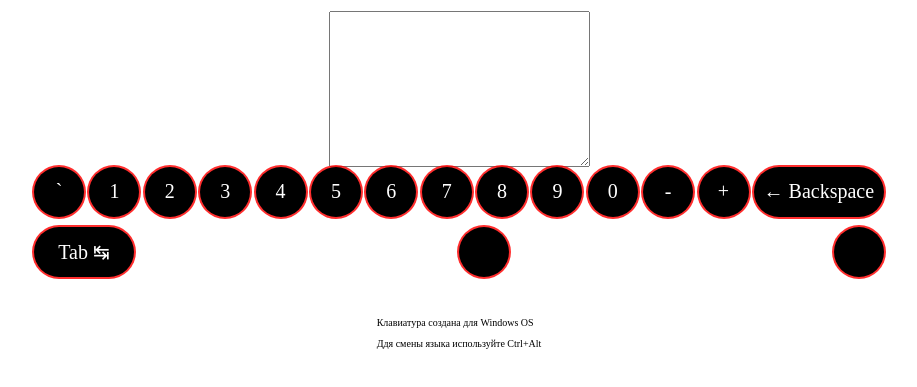
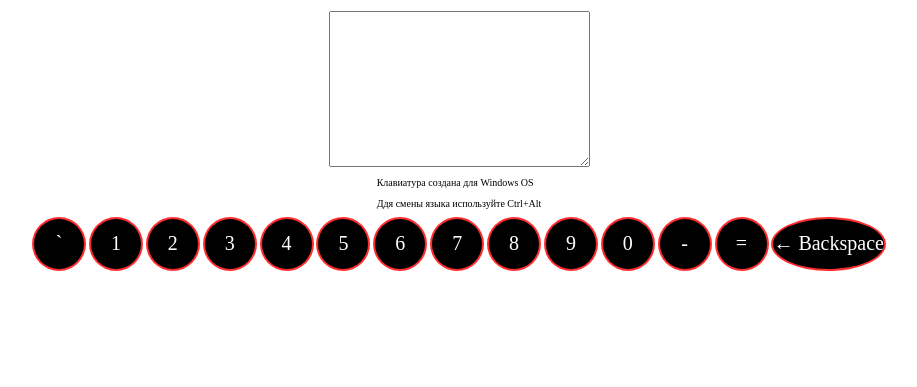
Before and after one commit to kovzanok/virtual-keyboard, a website: page index.html in a window 1280 px wide. Shown: the part 47-434 px from the top of the page, without its empty margins (181-1098 px from the left). Drawn offline with Linux system fonts and the light colour scheme.

Commit message:
feat: keyboard is generated from JS

```diff
--- a/index.html
+++ b/index.html
@@ -11,90 +11,6 @@
     <div class="container">
       <h1 class="title">Virtual Keyboard</h1>
       <textarea cols="30" rows="10"></textarea>
-      <div class="keyboard">
-        <div class="keyboard-row">
-          <div class="keyboard-key keyBackquote">
-            <div class="key-main rus hidden">ё</div>
-            <div class="key-shift rus hidden">Ё</div>
-            <div class="key-main eng">`</div>
-            <div class="key-shift eng hidden">~</div>
-          </div>
-          <div class="keyboard-key keyOne">
-            <div class="key-main">1</div>
-            <div class="key-shift hidden">!</div>
-          </div>
-          <div class="keyboard-key keyTwo">
-            <div class="key-main">2</div>
-            <div class="key-shift rus hidden">"</div>
-            <div class="key-shift eng hidden">@</div>
-          </div>
-          <div class="keyboard-key keyThree">
-            <div class="key-main">3</div>
-            <div class="key-shift rus hidden">№</div>
-            <div class="key-shift eng hidden">#</div>
-          </div>
-          <div class="keyboard-key keyFour">
-            <div class="key-main">4</div>
-            <div class="key-shift rus hidden">;</div>
-            <div class="key-shift eng hidden">$</div>
-          </div>
-          <div class="keyboard-key keyFive">
-            <div class="key-main">5</div>
-            <div class="key-shift hidden">%</div>
-          </div>
-          <div class="keyboard-key keySix">
-            <div class="key-main">6</div>
-            <div class="key-shift rus hidden">:</div>
-            <div class="key-shift eng hidden">^</div>
-          </div>
-          <div class="keyboard-key keySeven">
-            <div class="key-main">7</div>
-            <div class="key-shift rus hidden">?</div>
-            <div class="key-shift eng hidden">&</div>
-          </div>
-          <div class="keyboard-key keyEight">
-            <div class="key-main">8</div>
-            <div class="key-shift hidden">*</div>
-          </div>
-          <div class="keyboard-key keyNine">
-            <div class="key-main">9</div>
-            <div class="key-shift hidden">(</div>
-          </div>
-          <div class="keyboard-key keyZero">
-            <div class="key-main">0</div>
-            <div class="key-shift hidden">)</div>
-          </div>
-          <div class="keyboard-key keyMines">
-            <div class="key-main">-</div>
-            <div class="key-shift hidden">_</div>
-          </div>
-          <div class="keyboard-key keyPlus">
-            <div class="key-main">+</div>
-            <div class="key-shift hidden">=</div>
-          </div>
-          <div class="keyboard-key keyBackspace">← Backspace</div>
-        </div>
-        <div class="keyboard-row">
-          <div class="keyboard-key keyTab">
-            <div class="key-main">Tab ↹</div>
-          </div>
-          <div class="keyboard-key keyQ">
-            <div class="key-main rus hidden">й</div>
-            <div class="key-shift rus hidden">Й</div>
-            <div class="key-main eng hidden">q</div>
-            <div class="key-shift eng hidden">Q</div>
-          </div>
-          <div class="keyboard-key keyW">
-            <div class="key-main rus hidden">ц</div>
-            <div class="key-shift rus hidden">Ц</div>
-            <div class="key-main eng hidden">w</div>
-            <div class="key-shift eng hidden">W</div>
-          </div>
-        </div>
-        <div class="keyboard-row"></div>
-        <div class="keyboard-row"></div>
-        <div class="keyboard-row"></div>
-      </div>
       <div class="info">
         <p>Клавиатура создана для Windows OS</p>
         <p>Ддя смены языка используйте Ctrl+Alt</p>
--- a/index.js
+++ b/index.js
@@ -0,0 +1,252 @@
+const keyboardRowsArray = [
+  [
+    {
+      name: 'Backquote',
+      keyInnerElements: [
+        {
+          elementClassName: 'key-main rus hidden',
+          textContent: 'ё',
+        },
+        {
+          elementClassName: 'key-shift rus hidden',
+          textContent: 'Ё',
+        },
+        {
+          elementClassName: 'key-main eng',
+          textContent: '`',
+        },
+        {
+          elementClassName: 'key-shift eng hidden',
+          textContent: '~',
+        },
+      ],
+    },
+    {
+      name: 'Digit1',
+      keyInnerElements: [
+        {
+          elementClassName: 'key-main ',
+          textContent: '1',
+        },
+        {
+          elementClassName: 'key-shift hidden',
+          textContent: '!',
+        },
+      ],
+    },
+    {
+      name: 'Digit2',
+      keyInnerElements: [
+        {
+          elementClassName: 'key-main ',
+          textContent: '2',
+        },
+        {
+          elementClassName: 'key-shift eng hidden',
+          textContent: '@',
+        },
+        {
+          elementClassName: 'key-shift rus hidden',
+          textContent: '"',
+        },
+      ],
+    },
+    {
+      name: 'Digit3',
+      keyInnerElements: [
+        {
+          elementClassName: 'key-main ',
+          textContent: '3',
+        },
+        {
+          elementClassName: 'key-shift eng hidden',
+          textContent: '#',
+        },
+        {
+          elementClassName: 'key-shift rus hidden',
+          textContent: '№',
+        },
+      ],
+    },
+    {
+      name: 'Digit4',
+      keyInnerElements: [
+        {
+          elementClassName: 'key-main ',
+          textContent: '4',
+        },
+        {
+          elementClassName: 'key-shift eng hidden',
+          textContent: '$',
+        },
+        {
+          elementClassName: 'key-shift rus hidden',
+          textContent: ';',
+        },
+      ],
+    },
+    {
+      name: 'Digit5',
+      keyInnerElements: [
+        {
+          elementClassName: 'key-main ',
+          textContent: '5',
+        },
+        {
+          elementClassName: 'key-shift hidden',
+          textContent: '%',
+        },
+      ],
+    },
+    {
+      name: 'Digit6',
+      keyInnerElements: [
+        {
+          elementClassName: 'key-main ',
+          textContent: '6',
+        },
+        {
+          elementClassName: 'key-shift eng hidden',
+          textContent: '^',
+        },
+        {
+          elementClassName: 'key-shift rus hidden',
+          textContent: ':',
+        },
+      ],
+    },
+    {
+      name: 'Digit7',
+      keyInnerElements: [
+        {
+          elementClassName: 'key-main ',
+          textContent: '7',
+        },
+        {
+          elementClassName: 'key-shift eng hidden',
+          textContent: '&',
+        },
+        {
+          elementClassName: 'key-shift rus hidden',
+          textContent: '?',
+        },
+      ],
+    },
+    {
+      name: 'Digit8',
+      keyInnerElements: [
+        {
+          elementClassName: 'key-main ',
+          textContent: '8',
+        },
+        {
+          elementClassName: 'key-shift hidden',
+          textContent: '*',
+        },
+      ],
+    },
+    {
+      name: 'Digit9',
+      keyInnerElements: [
+        {
+          elementClassName: 'key-main ',
+          textContent: '9',
+        },
+        {
+          elementClassName: 'key-shift hidden',
+          textContent: '(',
+        },
+      ],
+    },
+    {
+      name: 'Digit0',
+      keyInnerElements: [
+        {
+          elementClassName: 'key-main ',
+          textContent: '0',
+        },
+        {
+          elementClassName: 'key-shift hidden',
+          textContent: ')',
+        },
+      ],
+    },
+    {
+      name: 'Minus',
+      keyInnerElements: [
+        {
+          elementClassName: 'key-main ',
+          textContent: '-',
+        },
+        {
+          elementClassName: 'key-shift hidden',
+          textContent: '_',
+        },
+      ],
+    },
+    {
+      name: 'Equal',
+      keyInnerElements: [
+        {
+          elementClassName: 'key-main ',
+          textContent: '=',
+        },
+        {
+          elementClassName: 'key-shift hidden',
+          textContent: '+',
+        },
+      ],
+    },
+    {
+      name: 'Backspace',
+      keyInnerElements: [
+        {
+          elementClassName: 'key-main ',
+          textContent: '← Backspace',
+        },
+      ],
+    },
+  ],
+];
+
+function renderKeyboardKey(keyboardKeyObj) {
+  const keyboardKey = document.createElement('div');
+  keyboardKey.className = `keyboard-key ${keyboardKeyObj.name}`;
+
+  keyboardKeyObj.keyInnerElements.forEach((innerElement) => {
+    const charElement = document.createElement('div');
+    charElement.className = innerElement.elementClassName;
+    charElement.textContent = innerElement.textContent;
+
+    keyboardKey.append(charElement);
+  });
+
+  return keyboardKey;
+}
+
+function renderKeyboardRow(keyboardRowArr) {
+  const keyboardRow = document.createElement('div');
+  keyboardRow.className = 'keyboard-row';
+
+  keyboardRowArr.forEach((keyboardKey) => {
+    const keyboardKeyElement = renderKeyboardKey(keyboardKey);
+    keyboardRow.append(keyboardKeyElement);
+  });
+  return keyboardRow;
+}
+
+function renderKeyboard() {
+  const keyboard = document.createElement('div');
+  keyboard.className = 'keyboard';
+  keyboardRowsArray.forEach((keyboardRowArr) => {
+    const keyboardRow = renderKeyboardRow(keyboardRowArr);
+    keyboard.append(keyboardRow);
+  });
+
+  return keyboard;
+}
+
+const container = document.querySelector('.container');
+const keyboard = renderKeyboard();
+
+container.append(keyboard);
```
